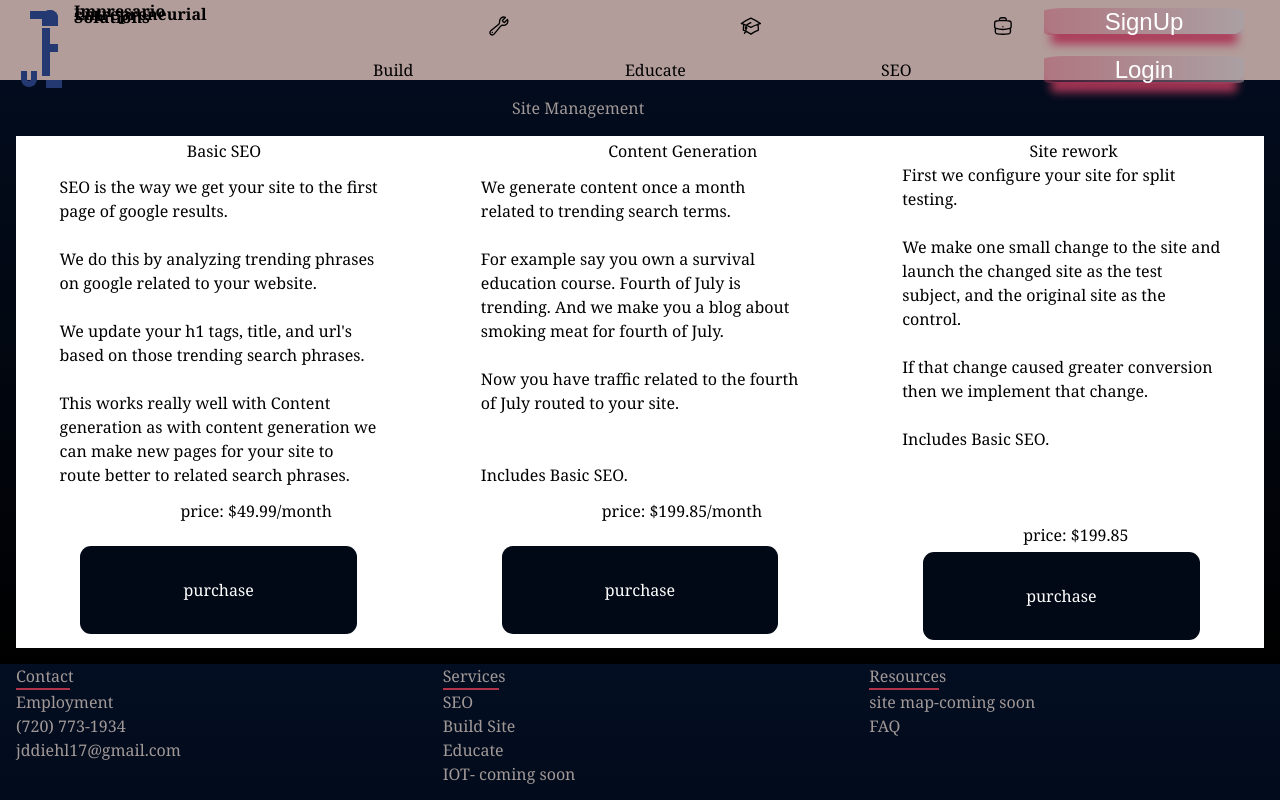
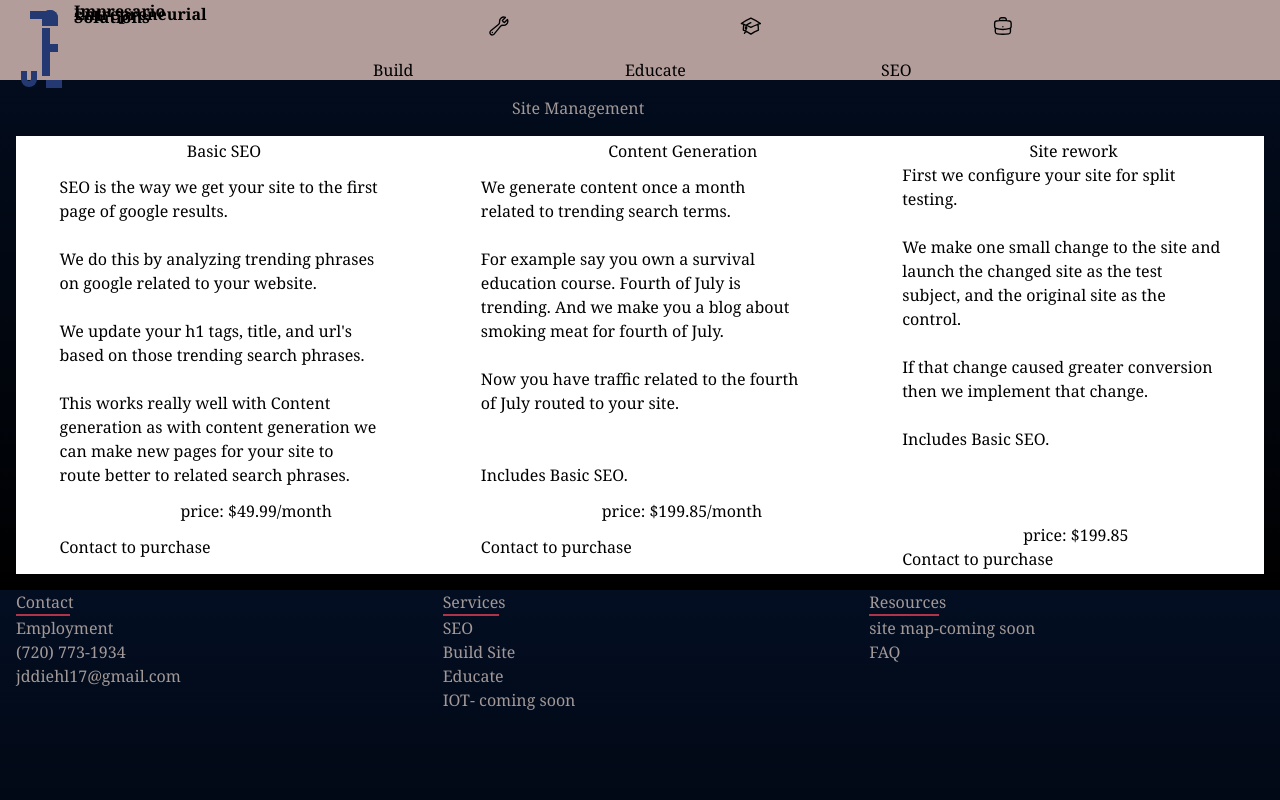
Before and after one commit to easy-thunder/impresario, a Next.js app: page /Buy/SEO in a window 1280 px wide. Built offline with nearby package versions, Linux system fonts and the light colour scheme.

Commit message:
remove login

```diff
--- a/components/Modal/PurchaseModal.js
+++ b/components/Modal/PurchaseModal.js
@@ -111,7 +111,7 @@ let now =  ((((sectionPrice+1)*e.target.value-previous)))
                 </Fragment>:null}
             </div>
                 <h3 className="whiteText">total:${Math.round((total)*100)/100} </h3>
-            <input type="submit" />
+                <h2 className="whiteText">To get setup call (720) 773-1934</h2>
                 </form>
         </div>
 
--- a/components/layout/headerComponents/logo.js
+++ b/components/layout/headerComponents/logo.js
@@ -112,12 +112,12 @@ export default function Logo(){
 
 
 <div className={`${''}`}>
-
-<button className="button-64 smallerContainer" onClick={signUpModal}>SignUp</button>
+{/* I want to get better at next-auth before implementing on my website */}
+{/* <button className="button-64 smallerContainer" onClick={signUpModal}>SignUp</button>
 
 <span className="invisible">" "</span>
 
-<button className="button-64 smallerContainer" onClick={LoginModal}>Login</button>
+<button className="button-64 smallerContainer" onClick={LoginModal}>Login</button> */}
         </div>
 
 
--- a/components/layout/landing/landing-image.js
+++ b/components/layout/landing/landing-image.js
@@ -1,7 +1,6 @@
 import image from "../public/images/jake fancy.jpg"
-import Image from "next/image"
 export default function LandingImage(){
     return(<div>
-        <Image src={image} />
+        <image src={image} />
     </div>)
 }
--- a/package.json
+++ b/package.json
@@ -6,7 +6,8 @@
     "dev": "next dev",
     "build": "next build",
     "start": "next start",
-    "lint": "next lint"
+    "lint": "next lint",
+    "export": "next export"
   },
   "dependencies": {
     "flowbite": "^1.6.5",
--- a/pages/Buy/BuildSite/BuildSite.module.css
+++ b/pages/Buy/BuildSite/BuildSite.module.css
@@ -29,5 +29,5 @@
 }
 
 .listAttention{
-    background-color: rgb(228, 247, 197);
+    background-color: rgb(247, 222, 197);
 }
--- a/pages/Buy/SEO/index.js
+++ b/pages/Buy/SEO/index.js
@@ -20,7 +20,7 @@ export default function SiteBuilding(){
 
             </ul>
 <h5 className={`centerPrice`}>price: $49.99/month</h5>
-<button className="center">purchase</button>
+<h2>Contact to purchase</h2>
         </div>
 
         <div className={classes.card}>
@@ -37,7 +37,8 @@ export default function SiteBuilding(){
 
             </ul>
 <h6 className={`centerPrice`}> price: $199.85/month</h6>
-<button className="center">purchase</button>
+<h2>Contact to purchase</h2>
+
         </div>
         <div className={classes.card}>
             <h2 className=" updatedCenter">Site rework</h2>
@@ -55,7 +56,8 @@ export default function SiteBuilding(){
 
             </ul>
 <h5 className={`centerPrice`}>price: $199.85</h5>
-<button className="center">purchase</button>
+<h2>Contact to purchase</h2>
+
         </div>
 
 
--- a/pages/home.module.css
+++ b/pages/home.module.css
@@ -123,7 +123,7 @@ width: 100%;
     margin-left: auto;
     margin-right: auto;
     width: 40ch;
-    background-image: url(../public/images/IMG_1309.jpg);
+    background-image: url(../public/images/raftingJake.jpg);
     text-align: center;
     height: 25vw;
     width: 40vw;
--- a/pages/index.js
+++ b/pages/index.js
@@ -1,5 +1,4 @@
 import Head from 'next/head'
-import Image from 'next/image'
 import { Fascinate_Inline, Inter } from 'next/font/google'
 import styles from '@/styles/Home.module.css'
 // import image from "../public/images/cherrydeck-rMILC1PIwM0-unsplash (1).jpg"
```
Also changed, not shown: public/images/raftingJake.jpg (added), styles/globals.scss (line endings or trailing spaces).
